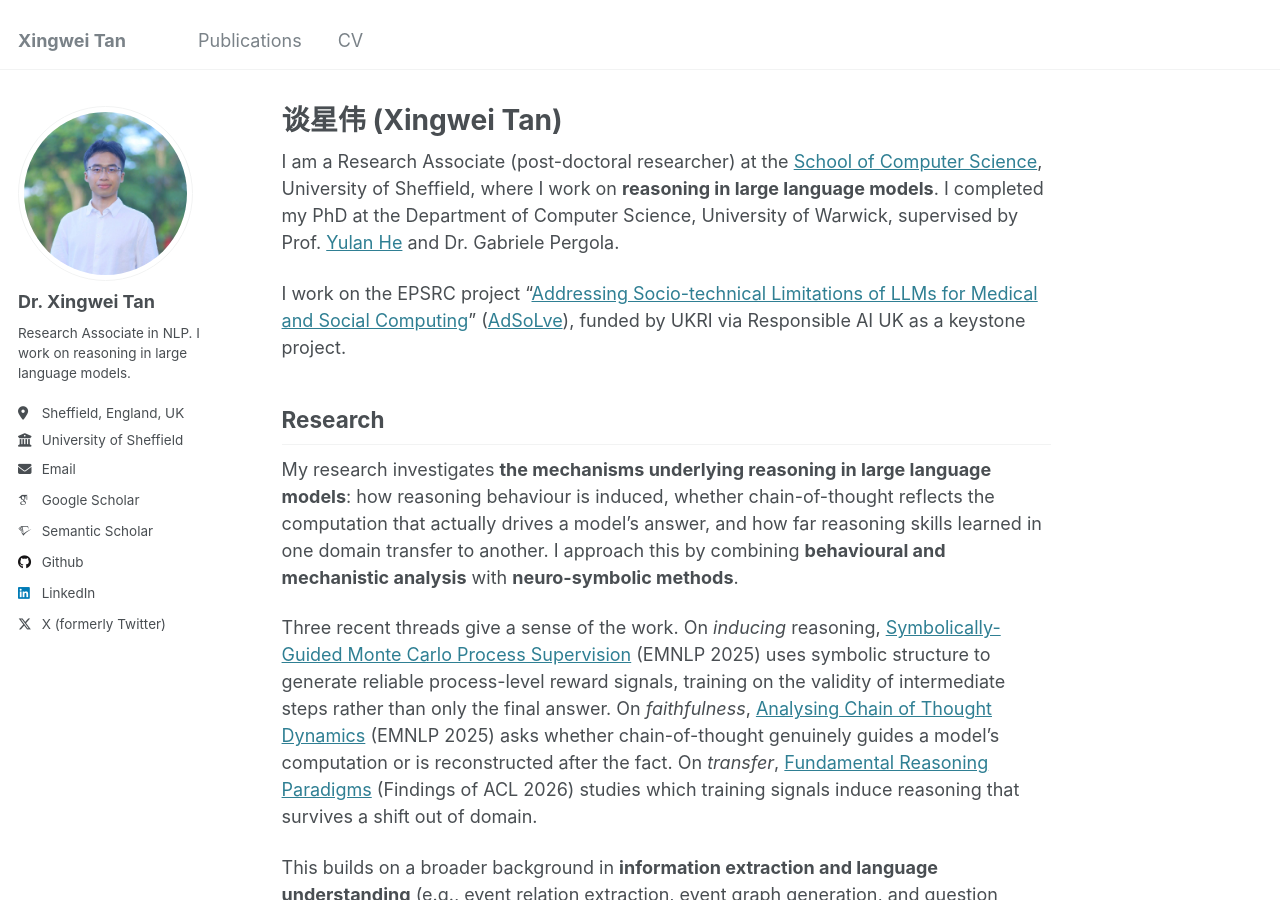
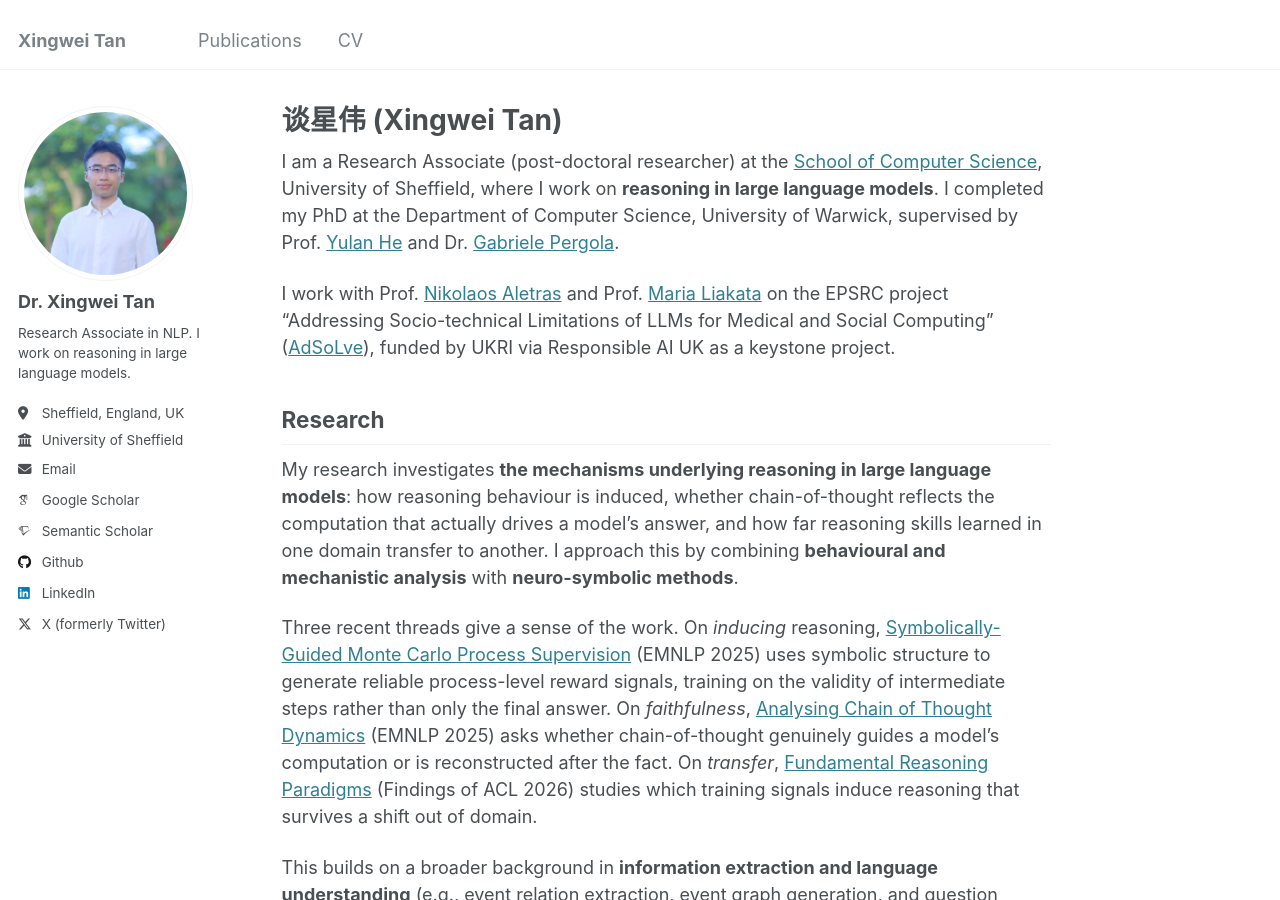
Before and after one commit to Xingwei-Tan/Xingwei-Tan.github.io, a Jekyll site: the page built from _pages/about.md, in a window 1280 px wide and 900 px high. Built offline with Jekyll 4.4.1, drawn with Linux system fonts in a browser that asks for light colours; some web fonts are replaced.

Commit message:
update infos

```diff
--- a/_pages/about.md
+++ b/_pages/about.md
@@ -8,9 +8,9 @@ redirect_from:
   - /about.html
 ---
 
-I am a Research Associate (post-doctoral researcher) at the [School of Computer Science](https://www.sheffield.ac.uk/cs), University of Sheffield, where I work on **reasoning in large language models**. I completed my PhD at the Department of Computer Science, University of Warwick, supervised by Prof. [Yulan He](https://www.kcl.ac.uk/people/yulan-he) and Dr. Gabriele Pergola.<!-- TODO: add a link for Gabriele Pergola; his Warwick staff page has moved. -->
+I am a Research Associate (post-doctoral researcher) at the [School of Computer Science](https://www.sheffield.ac.uk/cs), University of Sheffield, where I work on **reasoning in large language models**. I completed my PhD at the Department of Computer Science, University of Warwick, supervised by Prof. [Yulan He](https://www.kcl.ac.uk/people/yulan-he) and Dr. [Gabriele Pergola](https://warwick.ac.uk/fac/sci/dcs/people/u1898418/).
 
-I work on the EPSRC project "[Addressing Socio-technical Limitations of LLMs for Medical and Social Computing](https://rai.ac.uk/research/keystone-projects/)" ([AdSoLve](https://adsolve.github.io/)), funded by UKRI via Responsible AI UK as a keystone project.
+I work with Prof. [Nikolaos Aletras](https://sheffield.ac.uk/cs/people/academic/nikos-aletras) and Prof. [Maria Liakata](https://www.qmul.ac.uk/eecs/people/profiles/liakatamaria.html) on the EPSRC project "Addressing Socio-technical Limitations of LLMs for Medical and Social Computing" ([AdSoLve](https://rai.ac.uk/new_projects/addressing-socio-technical-limitations-of-llms-for-medical-and-social-computing-adsolve/)), funded by UKRI via Responsible AI UK as a keystone project.
 
 ## Research
 
```
